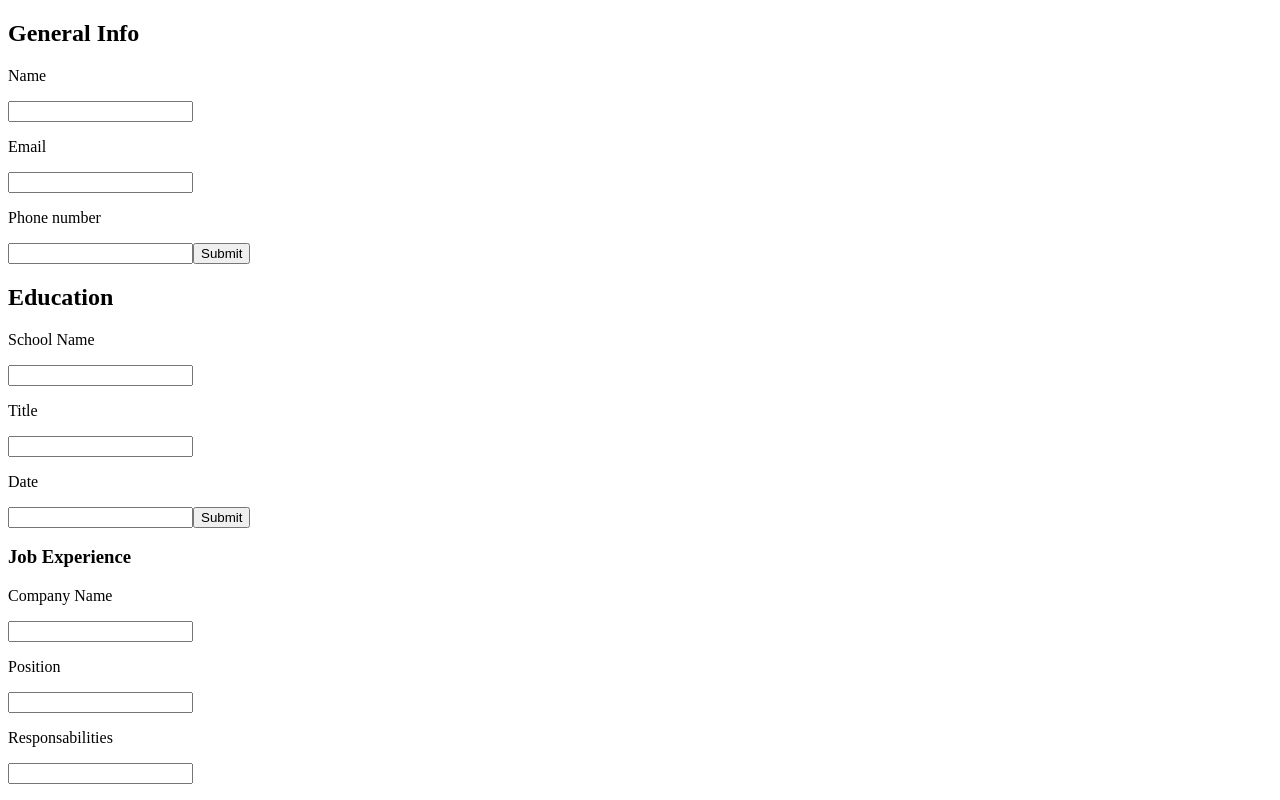
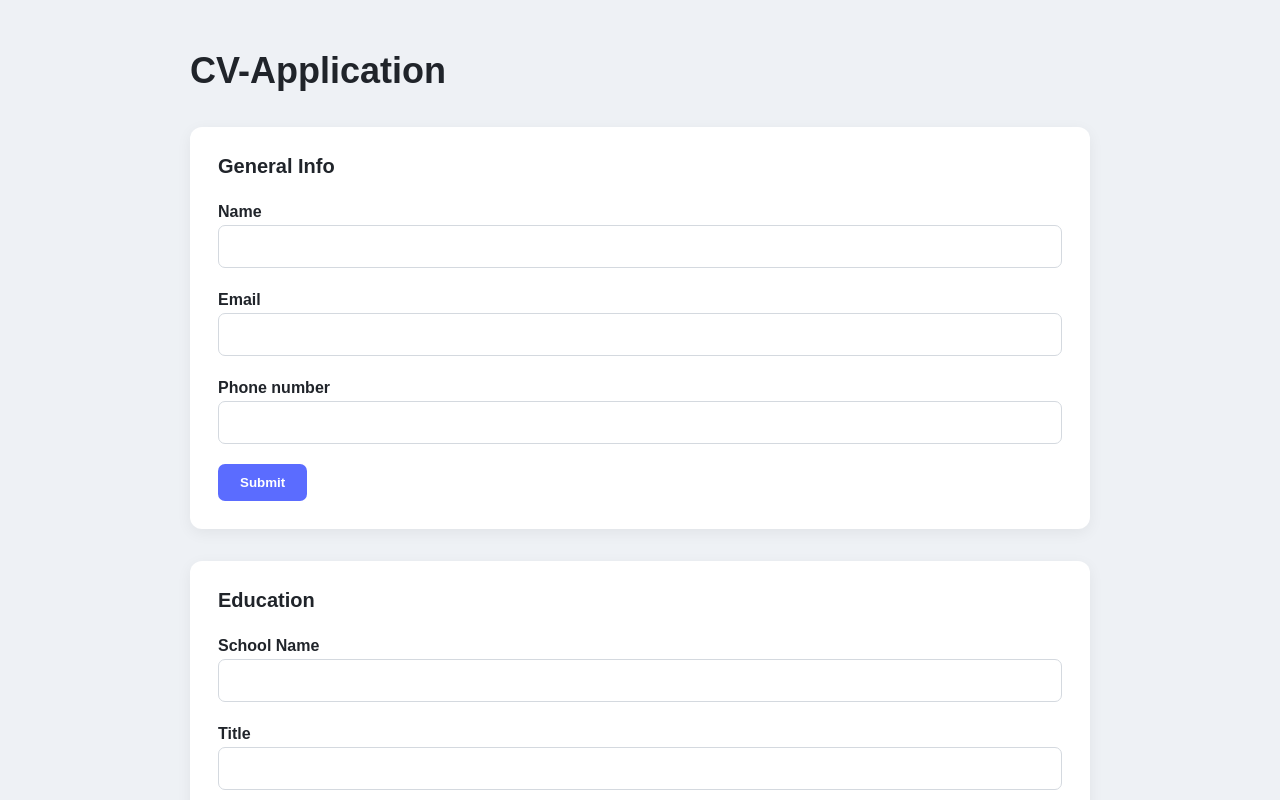
Before and after one commit to Marentxs/cv-application, a React (Vite) app: page / in a window 1280 px wide. Shown: the top 800 px of the page. Built offline with nearby package versions, Linux system fonts and the light colour scheme; the HTML template or start-up script is replaced by a standard one.

Commit message:
feat: add CSS styling

```diff
--- a/src/App.jsx
+++ b/src/App.jsx
@@ -31,20 +31,28 @@ function App() {
     setEducationList(newData);
   };
 
+  const handleExperienceGeneral = (newData) => {
+    setExperienceList(newData);
+  };
+
   return (
-    <div>
-      <div>
-        <div>
+    <div id="app">
+      <div id="cv-container">
+        <h1 id="title">CV-Application</h1>
+
+        <div id="general-info" className="component">
           <h2>General Info</h2>
           <General data={generalInfo} onSave={handleSaveGeneral} />
         </div>
-        <div>
+
+        <div id="education" className="component">
           <h2>Education</h2>
           <Education data={educationList} onSave={handleEducationGeneral} />
         </div>
-        <div>
-          <h3>Job Experience</h3>
-          <Experience data={educationList} onSave={handleEducationGeneral} />
+
+        <div id="job-experience" className="component">
+          <h2>Job Experience</h2>
+          <Experience data={experienceList} onSave={handleExperienceGeneral} />
         </div>
       </div>
     </div>
--- a/src/components/education.jsx
+++ b/src/components/education.jsx
@@ -67,7 +67,7 @@ function Education(props) {
     );
   } else {
     content = (
-      <div>
+      <div className="info-view">
         <p>School Name:{props.data.schoolName}</p>
         <p>Title: {props.data.title}</p>
         <p>Date of Study: {props.data.date}</p>
--- a/src/components/experience.jsx
+++ b/src/components/experience.jsx
@@ -78,7 +78,7 @@ function Experience(props) {
     );
   } else {
     content = (
-      <div>
+      <div className="info-view">
         <p>Company name: {props.data.companyName}</p>
         <p>Position: {props.data.position}</p>
         <p>Responsabilities: {props.data.responsabilities}</p>
--- a/src/components/general.jsx
+++ b/src/components/general.jsx
@@ -56,7 +56,7 @@ function General(props) {
     );
   } else {
     content = (
-      <div>
+      <div className="info-view">
         <p>Name: {props.data.name}</p>
         <p>Email: {props.data.email}</p>
         <p>Phone Number: {props.data.phoneNumber}</p>
--- a/src/index.css
+++ b/src/index.css
@@ -0,0 +1,84 @@
+* {
+  box-sizing: border-box;
+}
+
+body {
+  margin: 0;
+  font-family: Arial, sans-serif;
+  background: #eef1f5;
+  color: #20242a;
+}
+
+#app {
+  min-height: 100vh;
+  padding: 50px 20px;
+}
+
+#cv-container {
+  max-width: 900px;
+  margin: 0 auto;
+}
+
+#title {
+  font-size: 36px;
+  margin: 0 0 35px;
+  font-weight: 700;
+}
+
+.component {
+  background: white;
+  padding: 28px;
+  margin-bottom: 32px;
+  border-radius: 12px;
+  box-shadow: 0 4px 15px rgba(0, 0, 0, 0.06);
+}
+
+.component h2 {
+  margin: 0 0 25px;
+  font-size: 20px;
+  font-weight: 600;
+}
+
+.component p {
+  margin: 8px 0 4px;
+  font-weight: 600;
+}
+
+.component .info-view p {
+  margin: 24px 0;
+}
+
+.component input {
+  width: 100%;
+  padding: 12px 14px;
+  margin-bottom: 15px;
+  border: 1px solid #d4d9df;
+  border-radius: 7px;
+  font-size: 15px;
+  outline: none;
+}
+
+.component input:focus {
+  border-color: #5b6cff;
+  box-shadow: 0 0 0 3px rgba(91, 108, 255, 0.12);
+}
+
+.component button {
+  padding: 11px 22px;
+  margin-top: 5px;
+  border: none;
+  border-radius: 7px;
+  background: #5b6cff;
+  color: white;
+  font-weight: 600;
+  cursor: pointer;
+}
+
+.component button:hover {
+  opacity: 0.9;
+}
+
+#education,
+#job-experience {
+  margin-top: 20px;
+}
```
